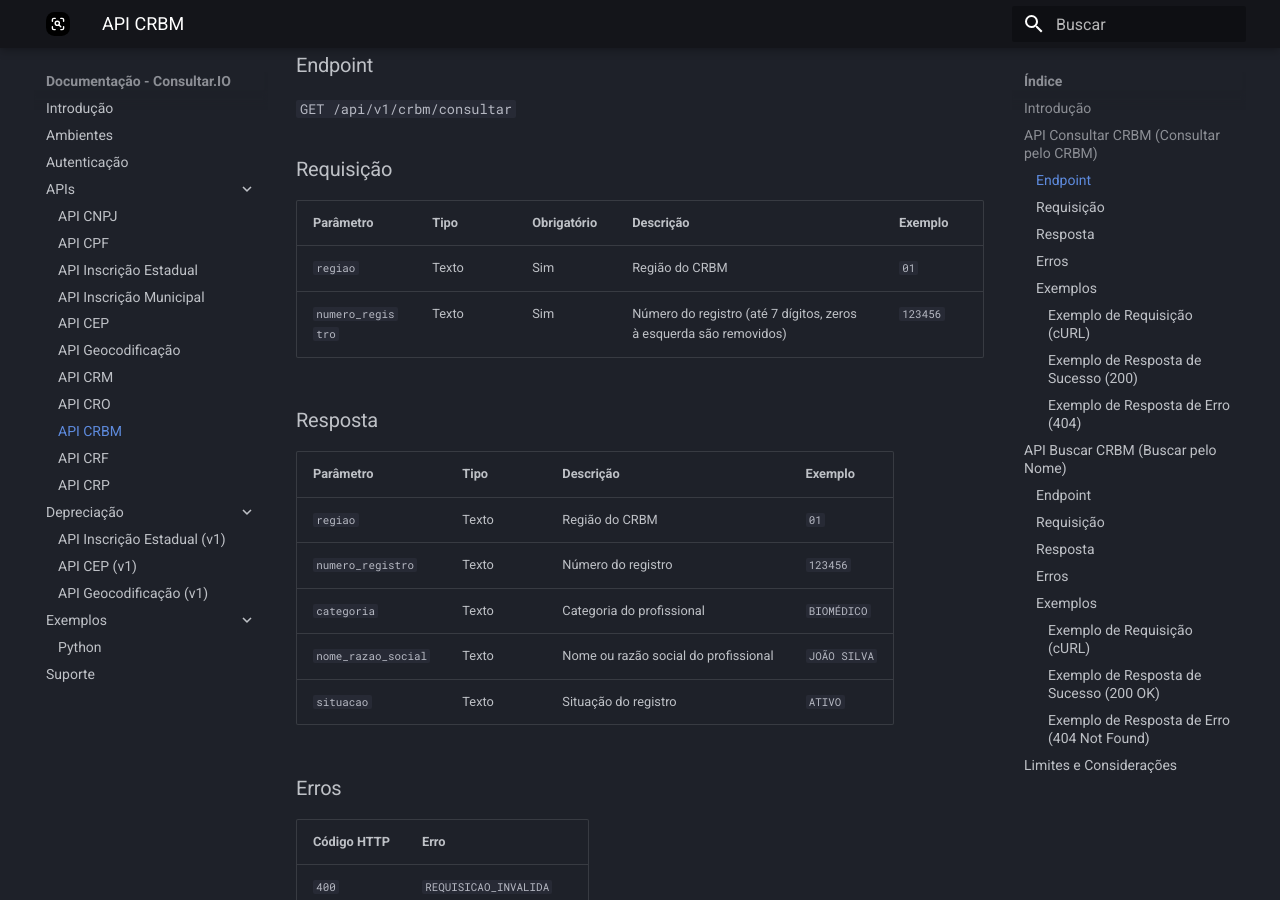
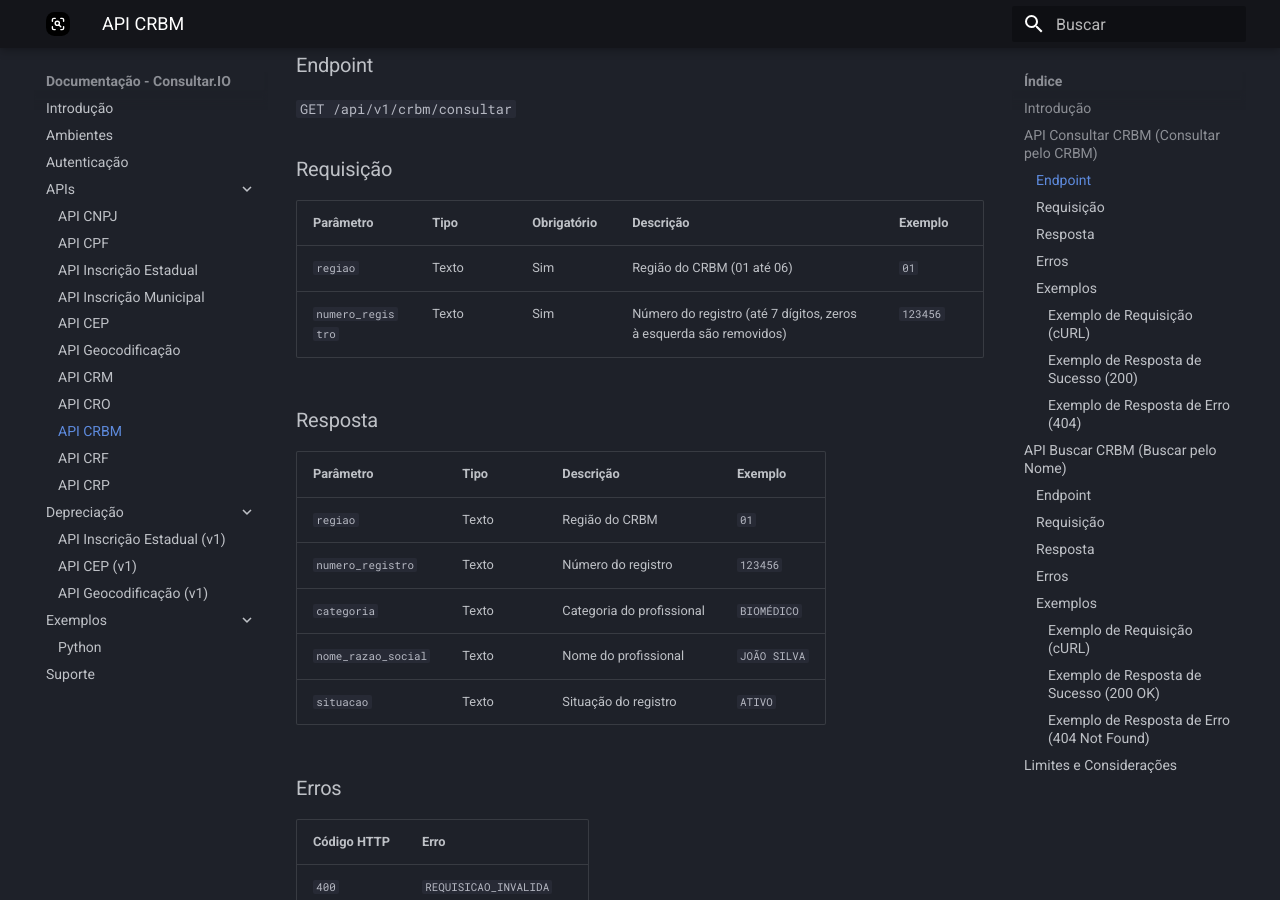
Before and after one commit to consultar-io/docs, an MkDocs documentation site: the page built from docs/api/crbm.md, in a window 1280 px wide and 900 px high, scrolled down 420 px. Built offline with MkDocs 1.6.1 and Material for MkDocs 9.7.7, drawn with Linux system fonts in a browser that asks for light colours; some of the changed text lies outside the part shown.

```diff
--- a/docs/api/crbm.md
+++ b/docs/api/crbm.md
@@ -22,18 +22,18 @@ Consulta detalhes de um registro específico.
 
 | Parâmetro | Tipo | Obrigatório | Descrição | Exemplo |
 | --- | --- | --- | --- | --- |
-| `regiao` | Texto | Sim | Região do CRBM | `01` |
+| `regiao` | Texto | Sim | Região do CRBM (01 até 06) | `01` |
 | `numero_registro` | Texto | Sim | Número do registro (até 7 dígitos, zeros à esquerda são removidos) | `123456` |
 
 ### Resposta
 
-| Parâmetro | Tipo | Descrição | Exemplo |
-| --- | --- | --- | --- |
-| `regiao` | Texto | Região do CRBM | `01` |
-| `numero_registro` | Texto | Número do registro | `123456` |
-| `categoria` | Texto | Categoria do profissional | `BIOMÉDICO` |
-| `nome_razao_social` | Texto | Nome ou razão social do profissional | `JOÃO SILVA` |
-| `situacao` | Texto | Situação do registro | `ATIVO` |
+| Parâmetro           | Tipo  | Descrição                 | Exemplo      |
+| ------------------- | ----- | ------------------------- | ------------ |
+| `regiao`            | Texto | Região do CRBM            | `01`         |
+| `numero_registro`   | Texto | Número do registro        | `123456`     |
+| `categoria`         | Texto | Categoria do profissional | `BIOMÉDICO`  |
+| `nome_razao_social` | Texto | Nome do profissional      | `JOÃO SILVA` |
+| `situacao`          | Texto | Situação do registro      | `ATIVO`      |
 
 ### Erros
 
@@ -88,16 +88,16 @@ Realiza busca de profissionais pelo nome.
 
 | Parâmetro | Tipo | Obrigatório | Descrição | Exemplo |
 | --- | --- | --- | --- | --- |
-| nome_razao_social | Texto | Sim | Nome ou razão social do profissional | `joao silva` |
+| nome_razao_social | Texto | Sim | Nome do profissional | `joao silva` |
 
 ### Resposta
 
-| Parâmetro | Tipo | Descrição | Exemplo |
-| --- | --- | --- | --- |
-| regiao | Texto | Região do CRBM | `01` |
-| numero_registro | Texto | Número do registro | `123456` |
-| categoria | Texto | Categoria do profissional | `BIOMÉDICO` |
-| nome_razao_social | Texto | Nome ou razão social do profissional | `JOÃO SILVA` |
+| Parâmetro         | Tipo  | Descrição                 | Exemplo      |
+| ----------------- | ----- | ------------------------- | ------------ |
+| regiao            | Texto | Região do CRBM            | `01`         |
+| numero_registro   | Texto | Número do registro        | `123456`     |
+| categoria         | Texto | Categoria do profissional | `BIOMÉDICO`  |
+| nome_razao_social | Texto | Nome do profissional      | `JOÃO SILVA` |
 
 ### Erros
 
```
Also changed, not shown: docs/index.md (+16 -16 lines).
